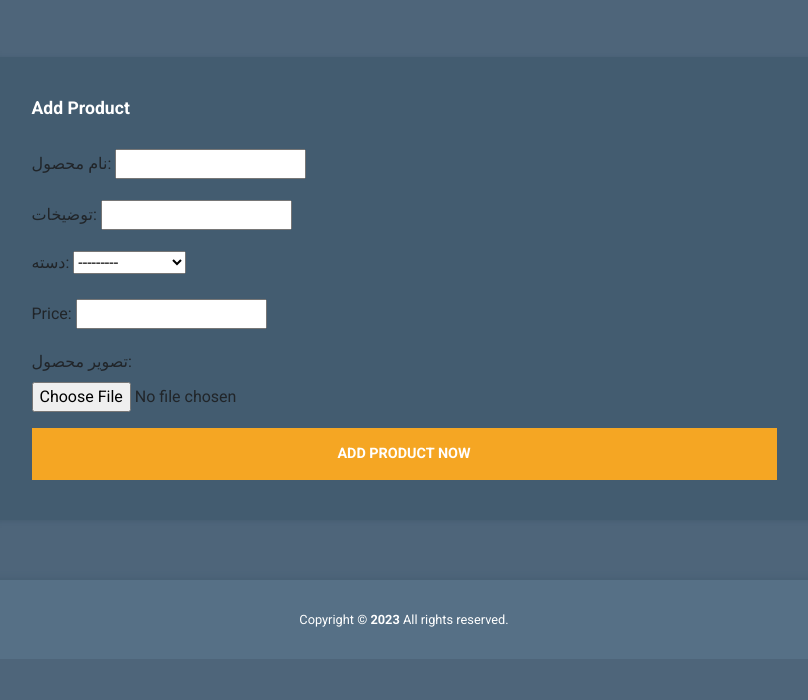
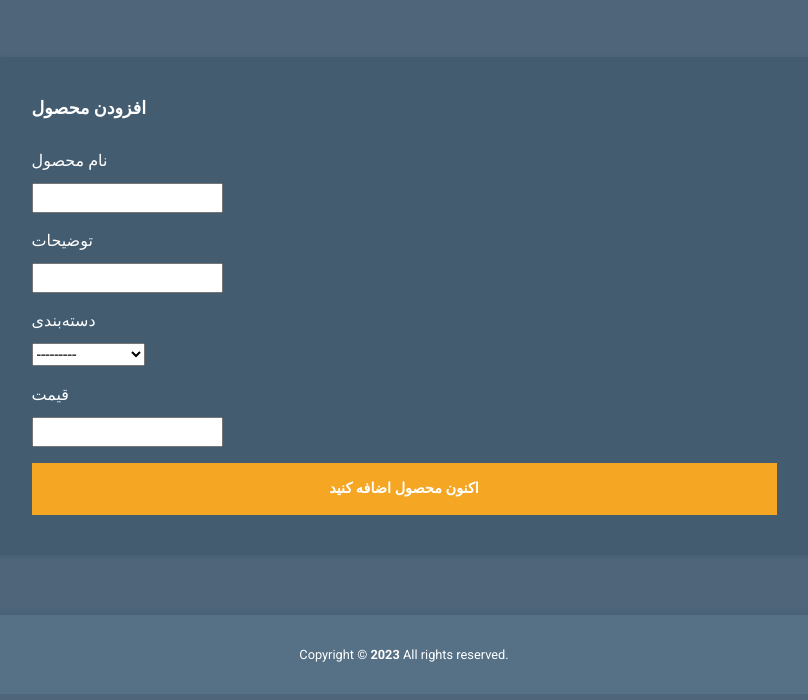
Before and after one commit to Hassanprogramming/crm-confige, a Django app: page /add_products/ in a window 1280 px wide. Shown: the part 100-800 px from the top of the page, without its empty margins (236-1044 px from the left). Run offline with Django 4.2, Linux system fonts and the light colour scheme; data comes from the database, SQL or seed files in the repository.

Commit message:
Update add-products.html

```diff
--- a/product/templates/products/add-products.html
+++ b/product/templates/products/add-products.html
@@ -1,5 +1,7 @@
-{% extends 'main.html' %} {% block content %} {% load static %}
-<html lang="en">
+{% extends 'main.html' %}
+{% block content %}
+{% load static %}
+<html lang="fa">
   <body>
     <div class="container tm-mt-big tm-mb-big">
       <div class="row">
@@ -7,81 +9,47 @@
           <div class="tm-bg-primary-dark tm-block tm-block-h-auto">
             <div class="row">
               <div class="col-12">
-                <h2 class="tm-block-title d-inline-block">Add Product</h2>
+                <h2 class="tm-block-title d-inline-block">افزودن محصول</h2>
               </div>
             </div>
             <div class="row tm-edit-product-row">
               <div class="col-xl-6 col-lg-6 col-md-12">
                 <form action="" method="post" class="tm-edit-product-form">
                   {% csrf_token %}
-                  {{ form.as_p }}
-                  {% comment %} <div class="form-group mb-3">
+                  <div class="form-group mb-3">
                     <label
                       for="name"
-                      >Product Name
+                      >نام محصول
                     </label>
-                    <input
-                      id="name"
-                      name="name"
-                      type="text"
-                      class="form-control validate"
-                      required
-                    />
+                    <br>
+                    {{form.name}}
                   </div>
                   <div class="form-group mb-3">
                     <label
                       for="description"
-                      >Description</label
+                      >توضیحات</label
                     >
-                    <textarea
-                      class="form-control validate"
-                      rows="3"
-                      required
-                    ></textarea>
+                    <br>
+                    {{form.dec}}
                   </div>
                   <div class="form-group mb-3">
                     <label
                       for="category"
-                      >Category</label
+                      >دسته‌بندی</label
                     >
-                    <select
-                      class="custom-select tm-select-accounts"
-                      id="category"
-                    >
-                      <option selected>Select category</option>
-                      <option value="1">New Arrival</option>
-                      <option value="2">Most Popular</option>
-                      <option value="3">Trending</option>
-                    </select>
+                    <br>
+                    {{form.Category}}
                   </div>
                   <div class="row">
                       <div class="form-group mb-3 col-xs-12 col-sm-6">
                           <label
                             for="expire_date"
-                            >Expire Date
+                            >قیمت
                           </label>
-                          <input
-                            id="expire_date"
-                            name="expire_date"
-                            type="text"
-                            class="form-control validate"
-                            data-large-mode="true"
-                          />
+                          <br>
+                          {{form.price}}
                         </div>
-                        <div class="form-group mb-3 col-xs-12 col-sm-6">
-                          <label
-                            for="stock"
-                            >Units In Stock
-                          </label>
-                          <input
-                            id="stock"
-                            name="stock"
-                            type="text"
-                            class="form-control validate"
-                            required
-                          />
-                        </div>
-                  </div> {% endcomment %}
+                  </div>
 
               </div>
               {% comment %} <div class="col-xl-6 col-lg-6 col-md-12 mx-auto mb-4">
@@ -96,13 +64,13 @@
                   <input
                     type="button"
                     class="btn btn-primary btn-block mx-auto"
-                    value="UPLOAD PRODUCT IMAGE"
+                    value="آپلود تصویر محصول"
                     onclick="document.getElementById('fileInput').click();"
                   />
                 </div>
               </div> {% endcomment %}
               <div class="col-12">
-                <button type="submit" class="btn btn-primary btn-block text-uppercase">Add Product Now</button>
+                <button type="submit" class="btn btn-primary btn-block text-uppercase">اکنون محصول اضافه کنید</button>
               </div>
             </form>
             </div>
@@ -110,11 +78,6 @@
         </div>
       </div>
     </div>
-    <script>
-      $(function() {
-        $("#expire_date").datepicker();
-      });
-    </script>
   </body>
 </html>
 {% endblock %}
```
